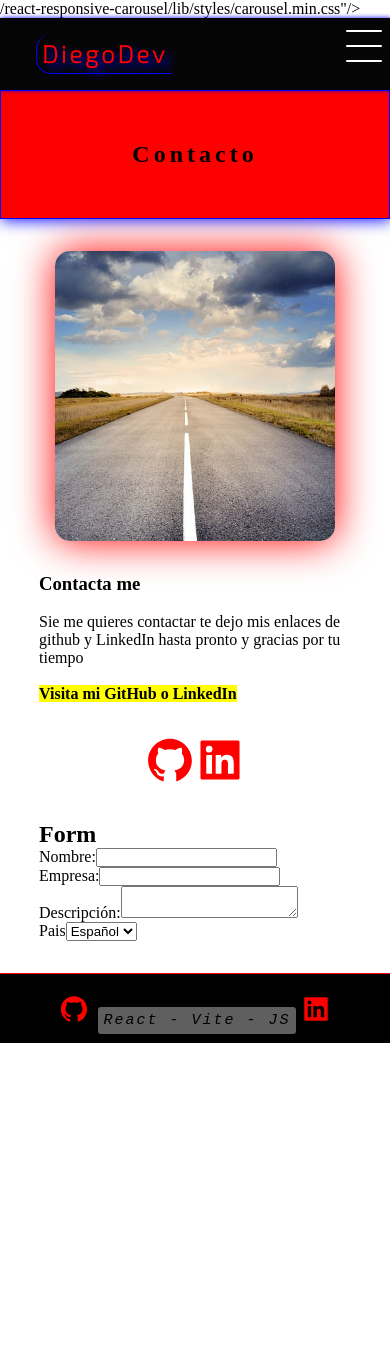
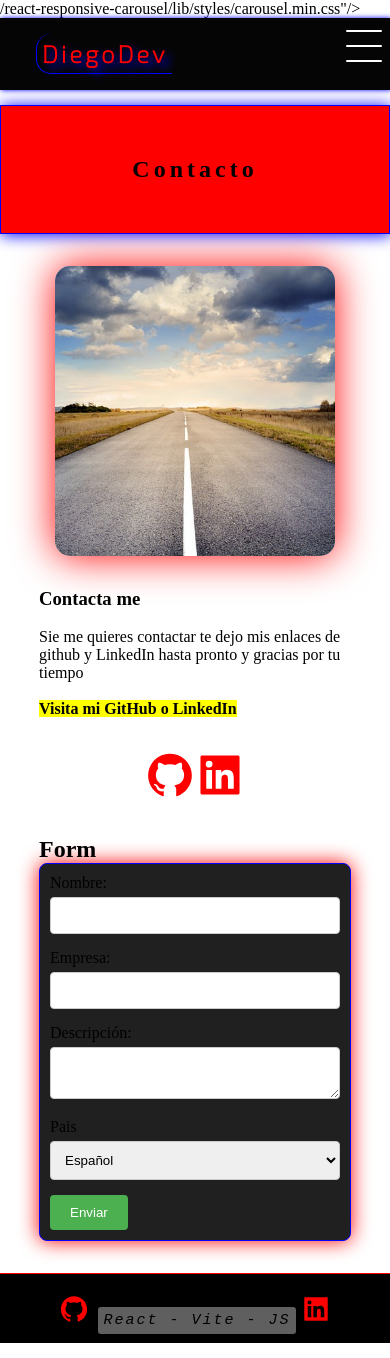
Before and after one commit to diego-monfort-landolt/Landoltdiego, a React (Vite) app: page /contact in a window 390 px wide. Before the commit the page ends 1043 px from the top, so only its background shows below. Built offline with nearby package versions, Linux system fonts and the light colour scheme.

Commit message:
added style and responsive - basical

```diff
--- a/src/component/form/Form.jsx
+++ b/src/component/form/Form.jsx
@@ -1,4 +1,5 @@
 import { useForm } from "react-hook-form"
+import './form.css'
 
 
 const Form = () => {
@@ -6,6 +7,10 @@ const Form = () => {
   return (
     <>
     <h2>Form</h2>
+    <div className="formcontainer">
+
+
+    </div>
     <form>
       <div>
         <label>Nombre:</label>
@@ -27,8 +32,7 @@ const Form = () => {
           <option value='en'>English</option>
         </select>
       </div>
-
-
+      <input type="submit" value='Enviar' />
     </form>
     </>
 
--- /dev/null
+++ b/src/component/form/form.css
@@ -0,0 +1,48 @@
+.formcontainer {
+  display: flex;
+  justify-content: center;
+  align-items: center;
+  margin: 0;
+  font-family: Arial, sans-serif;
+}
+
+form {
+  background-color: rgb(32, 32, 32);
+  border: 1px solid blue;
+  box-shadow: 0 0 20px red;
+  padding: 20px;
+  border-radius: 8px;
+}
+
+div {
+  margin-bottom: 15px;
+}
+
+label {
+  display: block;
+  margin-bottom: 5px;
+}
+
+input[type="text"], textarea, select {
+  width: 100%;
+  padding: 10px;
+  border-radius: 4px;
+  border: 1px solid #ccc;
+}
+
+input[type="submit"] {
+  background-color: #4CAF50;
+  color: white;
+  padding: 10px 20px;
+  border: none;
+  border-radius: 4px;
+  cursor: pointer;
+  text-align: center;
+}
+
+@media (max-width: 600px) {
+  form {
+    width: 100%;
+    padding: 10px;
+  }
+}
```
